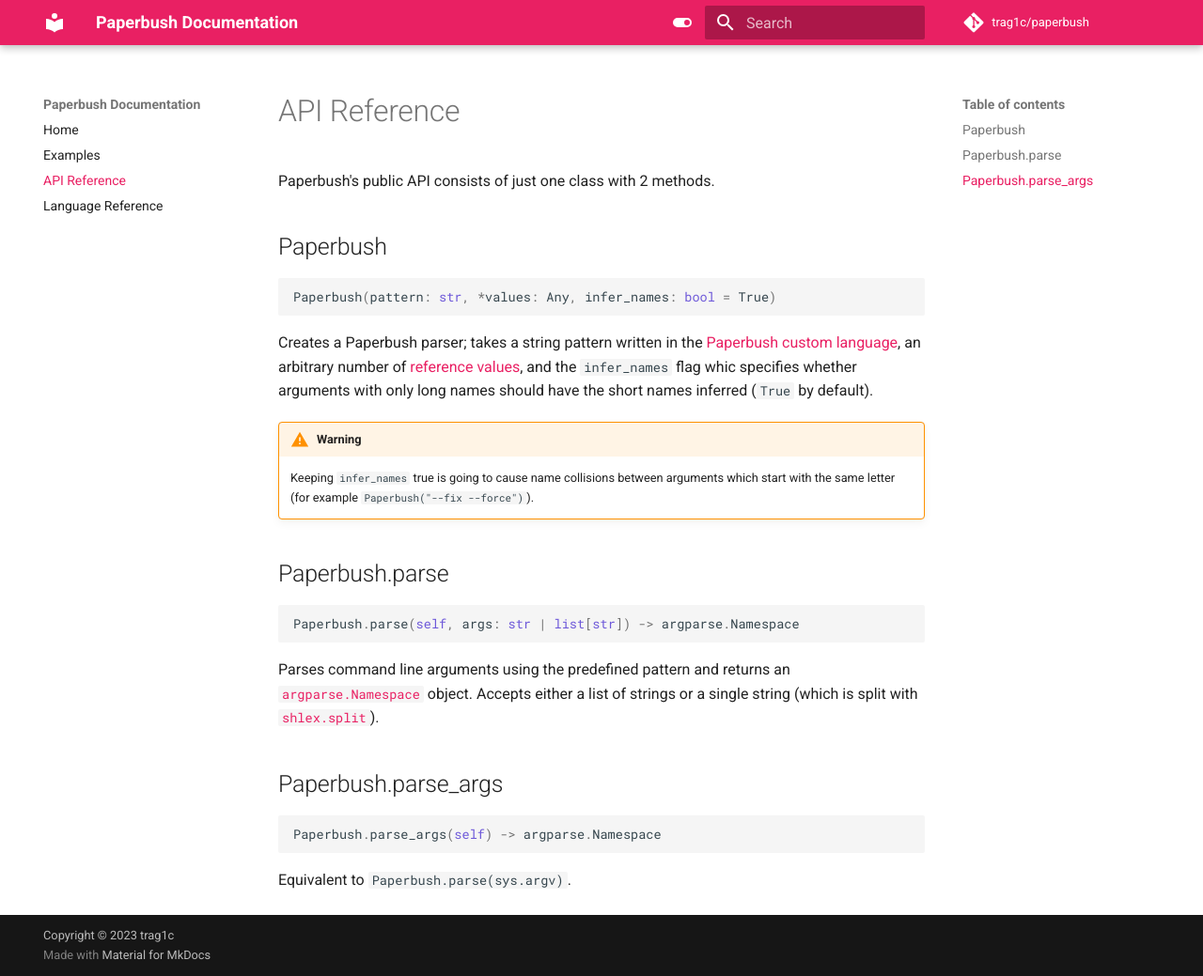
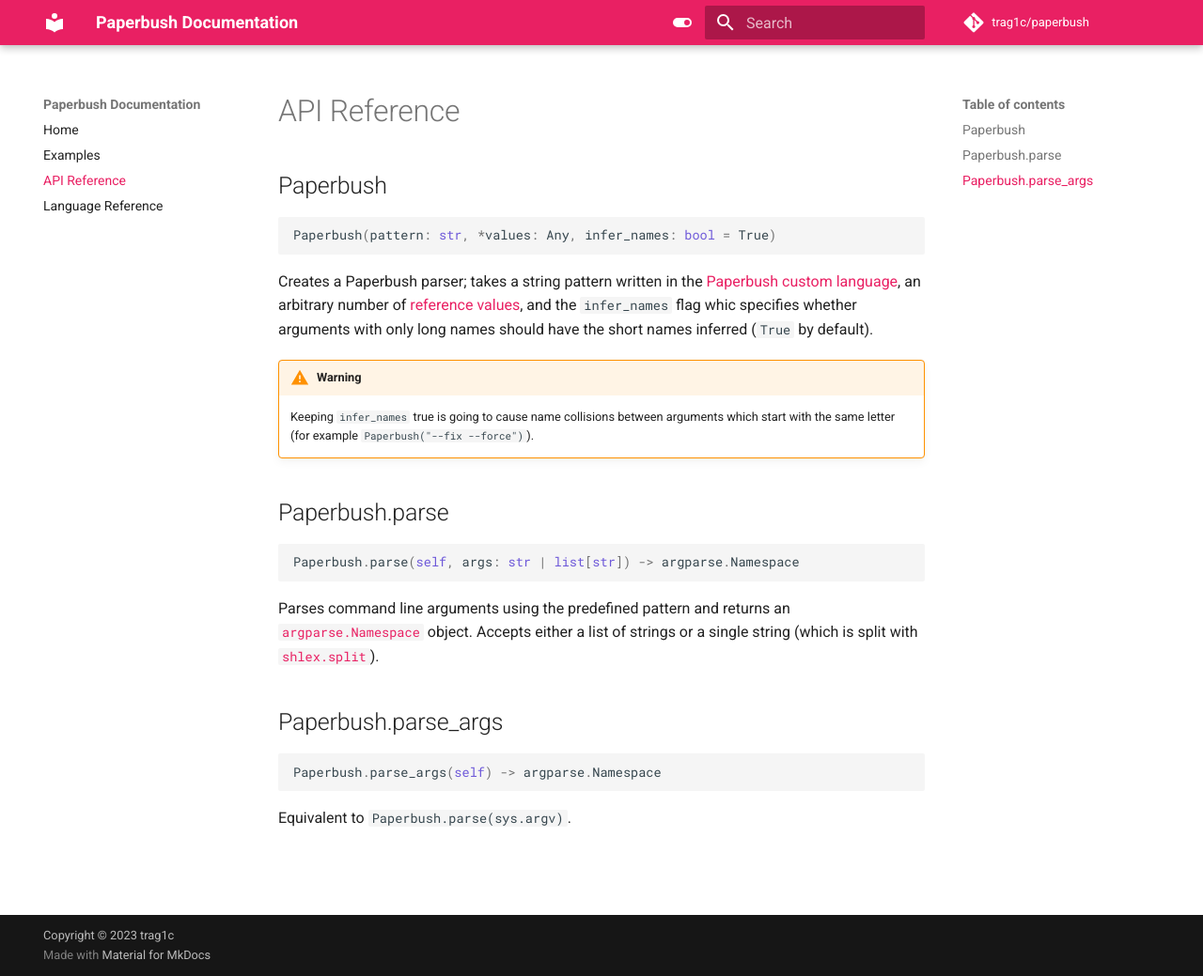
Before and after one commit to trag1c/paperbush, an MkDocs documentation site: the page built from docs/api.md, in a window 1280 px wide and 1039 px high. Shown: the whole window at 94% size. Built offline with MkDocs 1.6.1 and Material for MkDocs 9.7.7, drawn with Linux system fonts in a browser that asks for light colours; comment, search, counter and statistics services are not loaded.

Commit message:
Removed starting note

````diff
--- a/docs/api.md
+++ b/docs/api.md
@@ -1,5 +1,3 @@
-Paperbush's public API consists of just one class with 2 methods.
-
 ## Paperbush
 
 ```py
````
